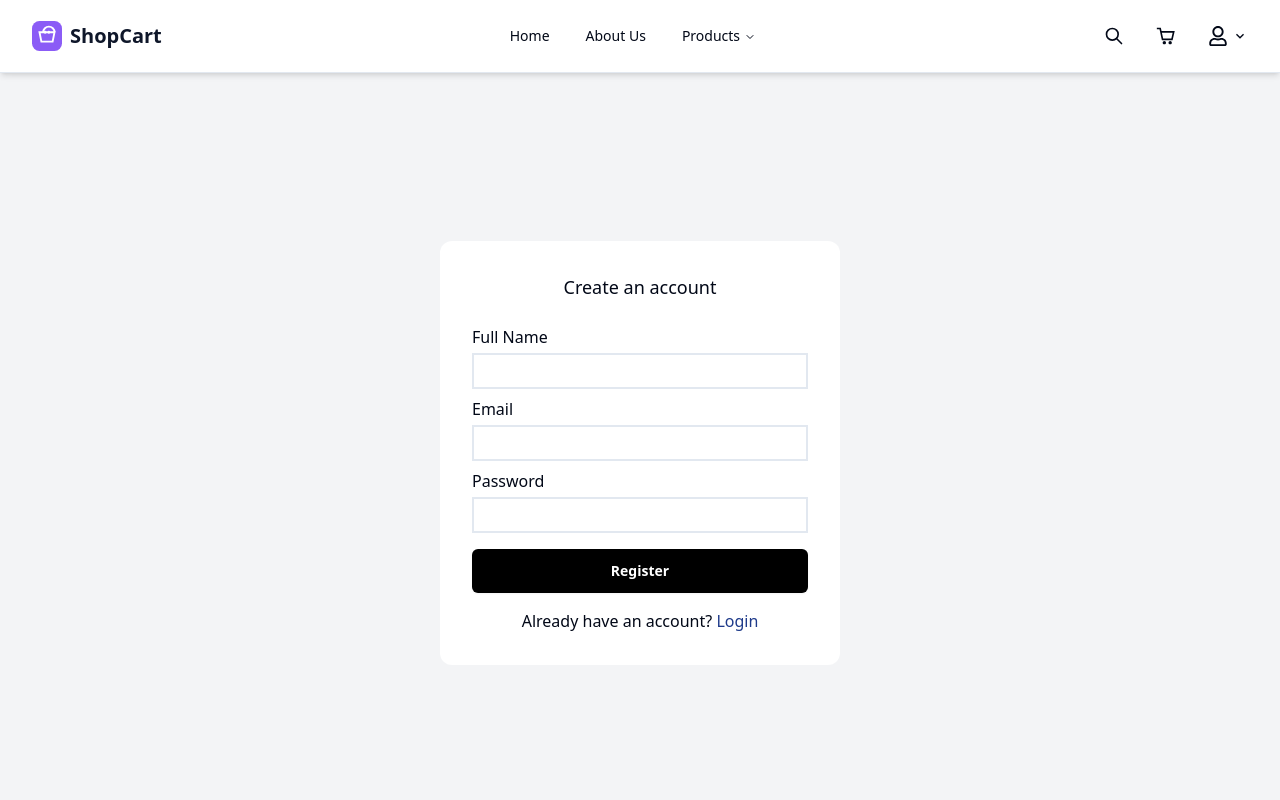
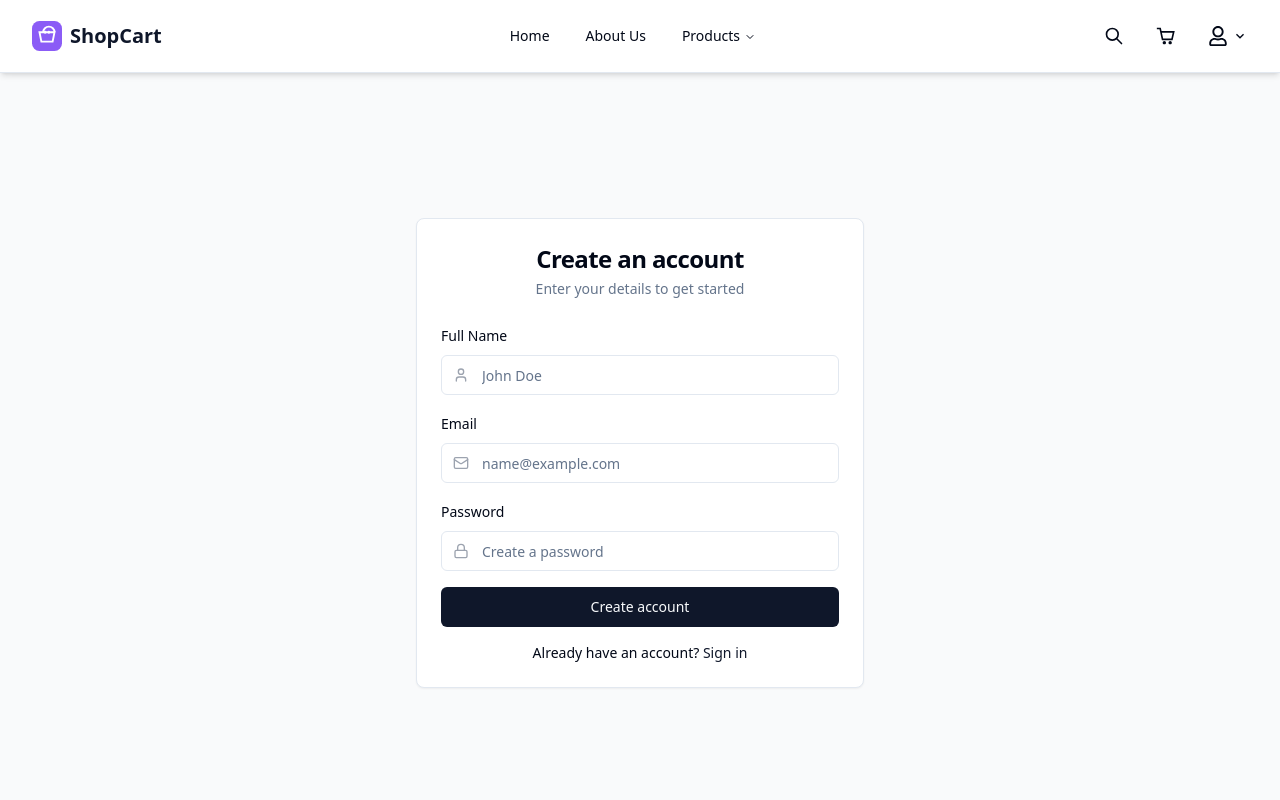
Before and after one commit to Ritikgupta856/shopcart-store, a React app in the folder client/: page /register in a window 1280 px wide. Shown: the top 800 px of the page. Built offline with nearby package versions, Linux system fonts and the light colour scheme; the HTML template or start-up script is replaced by a standard one.

Commit message:
feat: add shadcn UI label and input components, and refactor App component to conditionally render footer

```diff
--- a/client/package.json
+++ b/client/package.json
@@ -10,6 +10,7 @@
     "preview": "vite preview"
   },
   "dependencies": {
+    "@radix-ui/react-label": "^2.1.1",
     "@radix-ui/react-navigation-menu": "^1.2.3",
     "@radix-ui/react-slot": "^1.1.1",
     "@stripe/stripe-js": "^2.4.0",
--- a/client/pages/Login.jsx
+++ b/client/pages/Login.jsx
@@ -1,90 +1,122 @@
+import { useContext, useState } from "react";
+import { useNavigate } from "react-router-dom";
 import axios from "axios";
-import {useContext, useState } from "react";
 import toast from "react-hot-toast";
-import { useNavigate } from "react-router-dom";
 import { AuthContext } from "../src/Context/AuthContext";
-
-
-
+import { Card, CardContent, CardDescription, CardHeader, CardTitle } from "@/components/ui/card";
+import { Label } from "@/components/ui/label";
+import { Input } from "@/components/ui/input";
+import { Button } from "@/components/ui/button";
+import { Mail, Lock } from "lucide-react";
 
 const Login = () => {
+  const [formData, setFormData] = useState({
+    email: "",
+    password: "",
+  });
+  const [isLoading, setIsLoading] = useState(false);
 
-  const [formData, setFormData] = useState({
-    email: '',
-    password: '',
-  });
+  const navigate = useNavigate();
+  const { setCurrentUser } = useContext(AuthContext);
 
   const handleChange = (e) => {
-    setFormData((prevData)=>({...prevData,[e.target.name]:e.target.value}))
-}
+    setFormData((prevData) => ({
+      ...prevData,
+      [e.target.name]: e.target.value,
+    }));
+  };
 
- const navigate =  useNavigate();
- const {setCurrentUser}= useContext(AuthContext);
-
-
-
-const handleSubmit = async(e) =>{
+  const handleSubmit = async (e) => {
     e.preventDefault();
+    setIsLoading(true);
     try {
-    const response = await axios.post(`${import.meta.env.VITE_SERVER_URL}/api/login`,formData);
-    const {success,token,user} = response.data;
-    if(success){
-      toast.success("Login Successfully")
+      const response = await axios.post(
+        `${import.meta.env.VITE_SERVER_URL}/api/login`,
+        formData
+      );
+      const { success, token, user } = response.data;
+      if (success) {
+        toast.success("Login successful");
         setCurrentUser({
           user,
-        token
+          token,
         });
-      localStorage.setItem('currentUser',JSON.stringify({user,token}))
-      navigate('/')
+        localStorage.setItem("currentUser", JSON.stringify({ user, token }));
+        navigate("/");
       }
     } catch (error) {
       toast.error("Login failed. Please try again later.");
-    console.error('Login failed', error);
+      console.error("Login failed", error);
+    } finally {
+      setIsLoading(false);
     }
-}
-
-
+  };
 
   return (
-  <div className="bg-gray-100 h-[calc(100vh-40px)] ">
-      <div className="flex justify-center items-center h-full ">
-        <div className="w-[400px] bg-white px-8 py-8 flex flex-col  rounded-xl gap-4">
-          <p className="text-lg text-center font-medium ">Login to your account</p>
-          <form onSubmit={handleSubmit} className="flex flex-col">
-
-          <div className="mt-2">
-            <div>Email</div>
-            <input
+    <div className="min-h-[calc(100vh-40px)] bg-gray-50 flex items-center justify-center p-4">
+      <Card className="w-full max-w-md">
+        <CardHeader className="space-y-1">
+          <CardTitle className="text-2xl font-bold text-center">
+            Welcome back
+          </CardTitle>
+          <CardDescription className="text-center">
+            Enter your credentials to access your account
+          </CardDescription>
+        </CardHeader>
+        <CardContent>
+          <form onSubmit={handleSubmit} className="space-y-4">
+            <div className="space-y-2">
+              <Label htmlFor="email">Email</Label>
+              <div className="relative">
+                <Mail className="absolute left-3 top-3 h-4 w-4 text-gray-400" />
+                <Input
+                  id="email"
                   type="email"
                   name="email"
+                  placeholder="name@example.com"
                   value={formData.email}
-              className="border-2 w-full mt-1 p-1"
                   onChange={handleChange}
+                  className="pl-10"
                   required
                 />
               </div>
-
-            <div className="mt-2">
-            <div>Password</div>
-            <input
+            </div>
+            <div className="space-y-2">
+              <Label htmlFor="password">Password</Label>
+              <div className="relative">
+                <Lock className="absolute left-3 top-3 h-4 w-4 text-gray-400" />
+                <Input
+                  id="password"
                   type="password"
                   name="password"
-              className="border-2 w-full mt-1 py-1"
+                  placeholder="Enter your password"
                   value={formData.password}
                   onChange={handleChange}
+                  className="pl-10"
                   required
                 />
               </div>
-
-
-            <div className="flex justify-center mt-4">
-              <button type="submit" className="rounded-md bg-black px-3 py-3 text-sm font-semibold text-white shadow-sm hover:bg-black/80 w-full">Login</button>
             </div>
-
-            <p className="text-center mt-4">Don't have an account? <span onClick={()=>navigate('/register')} className="text-blue-900 cursor-pointer">Register</span></p>
+            <Button
+              type="submit"
+              className="w-full"
+              disabled={isLoading}
+            >
+              {isLoading ? "Signing in..." : "Sign in"}
+            </Button>
+            <div className="text-center text-sm">
+              Don't have an account?{" "}
+              <button
+                type="button"
+                onClick={() => navigate("/register")}
+                className="text-primary hover:underline font-medium"
+              >
+                Sign up
+              </button>
+            </div>
           </form>
-        </div>
-      </div>
+        </CardContent>
+      </Card>
     </div>
   );
 };
--- a/client/pages/Register.jsx
+++ b/client/pages/Register.jsx
@@ -1,10 +1,16 @@
+import { useState } from "react";
+import { useNavigate } from "react-router-dom";
 import axios from "axios";
-import { useState } from "react";
 import toast from "react-hot-toast";
-import { useNavigate } from "react-router-dom";
+import { Card, CardContent, CardDescription, CardHeader, CardTitle } from "@/components/ui/card";
+import { Label } from "@/components/ui/label";
+import { Input } from "@/components/ui/input";
+import { Button } from "@/components/ui/button";
+import { User, Mail, Lock } from "lucide-react";
 
 const Register = () => {
   const navigate = useNavigate();
+  const [isLoading, setIsLoading] = useState(false);
 
   const [formData, setFormData] = useState({
     fullname: "",
@@ -21,6 +27,7 @@
 
   const handleSubmit = async (e) => {
     e.preventDefault();
+    setIsLoading(true);
 
     try {
       const response = await axios.post(
@@ -30,76 +37,102 @@
       const { success, token } = response.data;
       if (success) {
         localStorage.setItem("token", token);
-        toast.success("Registration Successful");
+        toast.success("Registration successful");
         navigate("/login");
       }
     } catch (error) {
-      toast.error("Registration failed");
+      toast.error("Registration failed. Please try again.");
       console.error("Registration failed", error);
+    } finally {
+      setIsLoading(false);
     }
   };
 
   return (
-    <div className="bg-gray-100 h-[calc(100vh-40px)]">
-      <div className="flex justify-center items-center h-full">
-        <div className="w-[400px] bg-white px-8 py-8 flex flex-col rounded-xl gap-4">
-          <p className="text-lg text-center font-medium">Create an account</p>
-          <form onSubmit={handleSubmit} className="flex flex-col">
-            <div className="mt-2">
-              <div>Full Name</div>
-              <input
+    <div className="min-h-[calc(100vh-40px)] bg-gray-50 flex items-center justify-center p-4">
+      <Card className="w-full max-w-md">
+        <CardHeader className="space-y-1">
+          <CardTitle className="text-2xl font-bold text-center">
+            Create an account
+          </CardTitle>
+          <CardDescription className="text-center">
+            Enter your details to get started
+          </CardDescription>
+        </CardHeader>
+        <CardContent>
+          <form onSubmit={handleSubmit} className="space-y-4">
+            <div className="space-y-2">
+              <Label htmlFor="fullname">Full Name</Label>
+              <div className="relative">
+                <User className="absolute left-3 top-3 h-4 w-4 text-gray-400" />
+                <Input
+                  id="fullname"
                   type="text"
                   name="fullname"
+                  placeholder="John Doe"
                   value={formData.fullname}
-                className="border-2 w-full mt-1 p-1"
                   onChange={handleChange}
+                  className="pl-10"
                   required
                 />
               </div>
+            </div>
 
-            <div className="mt-2">
-              <div>Email</div>
-              <input
+            <div className="space-y-2">
+              <Label htmlFor="email">Email</Label>
+              <div className="relative">
+                <Mail className="absolute left-3 top-3 h-4 w-4 text-gray-400" />
+                <Input
+                  id="email"
                   type="email"
                   name="email"
+                  placeholder="name@example.com"
                   value={formData.email}
-                className="border-2 w-full mt-1 p-1"
                   onChange={handleChange}
+                  className="pl-10"
                   required
                 />
               </div>
-            <div className="mt-2">
-              <div>Password</div>
-              <input
+            </div>
+
+            <div className="space-y-2">
+              <Label htmlFor="password">Password</Label>
+              <div className="relative">
+                <Lock className="absolute left-3 top-3 h-4 w-4 text-gray-400" />
+                <Input
+                  id="password"
                   type="password"
                   name="password"
-                className="border-2 w-full mt-1 py-1"
+                  placeholder="Create a password"
                   value={formData.password}
                   onChange={handleChange}
+                  className="pl-10"
                   required
                 />
               </div>
+            </div>
 
-            <div className="flex justify-center mt-4">
+            <Button
+              type="submit"
+              className="w-full"
+              disabled={isLoading}
+            >
+              {isLoading ? "Creating account..." : "Create account"}
+            </Button>
+
+            <div className="text-center text-sm">
+              Already have an account?{" "}
               <button
-                type="submit"
-                className="rounded-md bg-black px-3 py-3 text-sm font-semibold text-white shadow-sm hover:bg-black/80 w-full"
+                type="button"
+                onClick={() => navigate("/login")}
+                className="text-primary hover:underline font-medium"
               >
-                Register
+                Sign in
               </button>
             </div>
-            <p className="text-center mt-4">
-              Already have an account?{" "}
-              <span
-                className="text-blue-900  cursor-pointer"
-                onClick={() => navigate("/login")}
-              >
-                Login
-              </span>
-            </p>
           </form>
-        </div>
-      </div>
+        </CardContent>
+      </Card>
     </div>
   );
 };
--- a/client/src/App.jsx
+++ b/client/src/App.jsx
@@ -1,19 +1,13 @@
-import { BrowserRouter, Routes, Route } from "react-router-dom";
+import { BrowserRouter, Routes, Route, useLocation } from "react-router-dom";
 import { Suspense, lazy } from "react";
 import { Toaster } from "react-hot-toast";
 import Loader from "./components/Loader/Loader";
-import AppProvider from "./Context/AppContext"
+import AppProvider from "./Context/AppContext";
 import AuthProvider from "./Context/AuthContext";
 
-
-
 const Home = lazy(() => import("../pages/Home"));
-const CategoryPage = lazy(() =>
-  import("./components/Category/CategoryPage/CategoryPage")
-);
-const SingleProduct = lazy(() =>
-  import("./components/SingleProduct/SingleProduct")
-);
+const CategoryPage = lazy(() => import("./components/Category/CategoryPage/CategoryPage"));
+const SingleProduct = lazy(() => import("./components/SingleProduct/SingleProduct"));
 const Success = lazy(() => import("./components/Success/Success"));
 const AboutUs = lazy(() => import("./components/AboutUs/AboutUs"));
 const Newsletter = lazy(() => import("./components/Newsletter/Newsletter"));
@@ -22,13 +16,16 @@
 const Login = lazy(() => import("../pages/Login"));
 const Register = lazy(() => import("../pages/Register"));
 
-function App() {
+function AppContent() {
+  const location = useLocation();
+  const hideFooter = location.pathname === "/login" || location.pathname === "/register";
+
   return (
-    <BrowserRouter>
+    <>
       <Toaster />
       <AuthProvider>
         <AppProvider>
-          <Suspense fallback={<Loader/>}>
+          <Suspense fallback={<Loader />}>
             <Header />
             <Routes>
               <Route path="/" element={<Home />} />
@@ -39,11 +36,23 @@
               <Route path="/success" element={<Success />} />
               <Route path="/aboutus" element={<AboutUs />} />
             </Routes>
+            {!hideFooter && (
+              <>
                 <Newsletter />
                 <Footer />
+              </>
+            )}
           </Suspense>
         </AppProvider>
       </AuthProvider>
+    </>
+  );
+}
+
+function App() {
+  return (
+    <BrowserRouter>
+      <AppContent />
     </BrowserRouter>
   );
 }
--- /dev/null
+++ b/client/src/components/ui/card.jsx
@@ -0,0 +1,50 @@
+import * as React from "react"
+
+import { cn } from "@/lib/utils"
+
+const Card = React.forwardRef(({ className, ...props }, ref) => (
+  <div
+    ref={ref}
+    className={cn("rounded-lg border bg-card text-card-foreground shadow-sm", className)}
+    {...props} />
+))
+Card.displayName = "Card"
+
+const CardHeader = React.forwardRef(({ className, ...props }, ref) => (
+  <div
+    ref={ref}
+    className={cn("flex flex-col space-y-1.5 p-6", className)}
+    {...props} />
+))
+CardHeader.displayName = "CardHeader"
+
+const CardTitle = React.forwardRef(({ className, ...props }, ref) => (
+  <div
+    ref={ref}
+    className={cn("text-2xl font-semibold leading-none tracking-tight", className)}
+    {...props} />
+))
+CardTitle.displayName = "CardTitle"
+
+const CardDescription = React.forwardRef(({ className, ...props }, ref) => (
+  <div
+    ref={ref}
+    className={cn("text-sm text-muted-foreground", className)}
+    {...props} />
+))
+CardDescription.displayName = "CardDescription"
+
+const CardContent = React.forwardRef(({ className, ...props }, ref) => (
+  <div ref={ref} className={cn("p-6 pt-0", className)} {...props} />
+))
+CardContent.displayName = "CardContent"
+
+const CardFooter = React.forwardRef(({ className, ...props }, ref) => (
+  <div
+    ref={ref}
+    className={cn("flex items-center p-6 pt-0", className)}
+    {...props} />
+))
+CardFooter.displayName = "CardFooter"
+
+export { Card, CardHeader, CardFooter, CardTitle, CardDescription, CardContent }
--- /dev/null
+++ b/client/src/components/ui/input.jsx
@@ -0,0 +1,19 @@
+import * as React from "react"
+
+import { cn } from "@/lib/utils"
+
+const Input = React.forwardRef(({ className, type, ...props }, ref) => {
+  return (
+    (<input
+      type={type}
+      className={cn(
+        "flex h-10 w-full rounded-md border border-input bg-background px-3 py-2 text-base ring-offset-background file:border-0 file:bg-transparent file:text-sm file:font-medium file:text-foreground placeholder:text-muted-foreground focus-visible:outline-none focus-visible:ring-2 focus-visible:ring-ring focus-visible:ring-offset-2 disabled:cursor-not-allowed disabled:opacity-50 md:text-sm",
+        className
+      )}
+      ref={ref}
+      {...props} />)
+  );
+})
+Input.displayName = "Input"
+
+export { Input }
--- /dev/null
+++ b/client/src/components/ui/label.jsx
@@ -0,0 +1,16 @@
+import * as React from "react"
+import * as LabelPrimitive from "@radix-ui/react-label"
+import { cva } from "class-variance-authority";
+
+import { cn } from "@/lib/utils"
+
+const labelVariants = cva(
+  "text-sm font-medium leading-none peer-disabled:cursor-not-allowed peer-disabled:opacity-70"
+)
+
+const Label = React.forwardRef(({ className, ...props }, ref) => (
+  <LabelPrimitive.Root ref={ref} className={cn(labelVariants(), className)} {...props} />
+))
+Label.displayName = LabelPrimitive.Root.displayName
+
+export { Label }
```
Also changed, not shown: 1 other file (tests, documents, lock files or other folders). Lines whose indentation alone changed are shown as unchanged.
